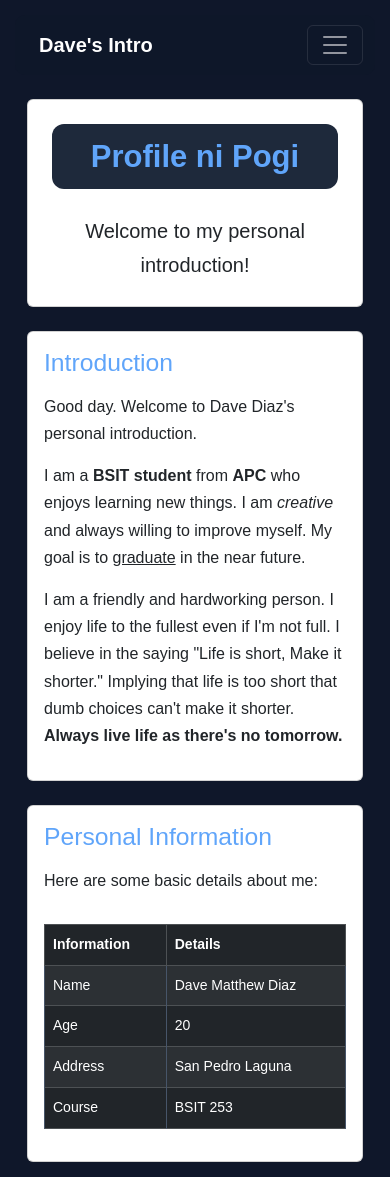
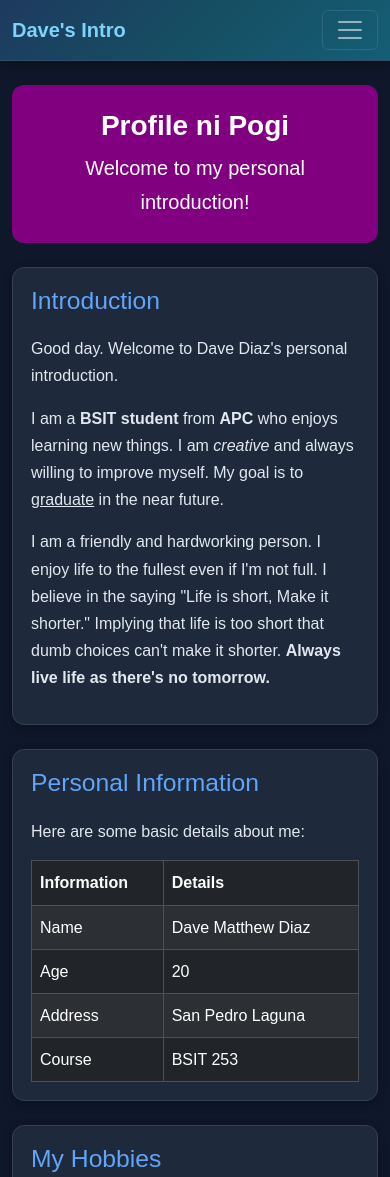
Before and after one commit to Crowlessss/WEBPROG-CS251_IT253-HTML-Lessons, a plain HTML site: page introduction/index.html in a window 390 px wide. Shown: the top 1177 px of the page. Drawn offline with nearby package versions, Linux system fonts and the light colour scheme.

Commit message:
Refactor CSS styles for improved layout and design

```diff
--- a/introduction/css/mystyle.css
+++ b/introduction/css/mystyle.css
@@ -1,13 +1,6 @@
-
-* {
-    margin: 0;
-    padding: 0;
-    box-sizing: border-box;
-}
-
 html {
     scroll-behavior: smooth;
-    scroll-padding-top: 110px;
+    scroll-padding-top: 90px;
 }
 
 body {
@@ -15,210 +8,123 @@ body {
     background-color: #0f172a;
     color: #e2e8f0;
     line-height: 1.7;
-    padding: 30px;
 }
 
-header {
+.custom-navbar {
     background: linear-gradient(135deg, #1e3a5f, #164e63, #155e75);
-    padding: 18px 30px;
-    border-radius: 12px;
-    display: flex;
-    justify-content: space-between;
-    align-items: center;
-    gap: 20px;
-    margin-bottom: 25px;
-    position: sticky;
-    top: 10px;
-    z-index: 100;
-    border: 1px solid #334e68;
+    border-bottom: 1px solid #334e68;
     box-shadow: 0 4px 12px rgba(0, 0, 0, 0.3);
 }
 
-header h2 {
-    color: #7dd3fc;
-    margin: 0;
+.navbar-brand {
+    color: #7dd3fc !important;
 }
 
-nav {
-    display: flex;
-    align-items: center;
-    justify-content: space-evenly;
-    flex-wrap: wrap;
-    gap: 8px;
-    background-color: rgba(15, 23, 42, 0.35);
-    border-radius: 10px;
-    flex: 1;
+.nav-link {
+    color: #e2e8f0 !important;
+    font-weight: bold;
+    transition: background-color 0.3s ease;
+    border-radius: 8px;
+    padding: 8px 15px !important;
 }
 
-nav a {
-    display: inline-block;
-    color: #e2e8f0;
-    text-decoration: none;
-    font-weight: bold;
-    margin: 0;
-    padding: 9px 16px;
-    border-radius: 8px;
-    transition: background-color 0.3s ease, color 0.3s ease;
+.nav-link:hover {
+    background-color: #0e7490;
+    color: white !important;
 }
 
-nav a:hover {
-    background-color: #0e7490;
+.profile-header {
+    background-color: purple;
+    color: white;
+    border: none;
+    border-radius: 12px;
+}
+
+.profile-header h1 {
     color: white;
 }
 
-h1 {
-    text-align: center;
+.custom-card {
     background-color: #1e293b;
-    color: #60a5fa;
-    padding: 14px;
+    color: #e2e8f0;
+    border: 1px solid #334155;
     border-radius: 12px;
-    margin-bottom: 25px;
-    font-size: 36px;
+    box-shadow: 0 3px 10px rgba(0, 0, 0, 0.3);
 }
 
-h2 {
+.section-title {
     color: #60a5fa;
-    margin-bottom: 15px;
+    margin-bottom: 20px;
 }
 
 h3 {
     color: #93c5fd;
-    margin: 20px 0 10px;
+    margin-bottom: 15px;
 }
 
 p {
     margin-bottom: 15px;
 }
 
-body > div {
-    background-color: #1e293b;
-    padding: 15px 25px 25px;
-    margin: 20px 0;
-    border-radius: 12px;
-    box-shadow: 0 3px 10px rgba(0, 0, 0, 0.3);
-}
-
-table {
-    width: 100%;
-    border: 1px solid #475569;
-    border-collapse: collapse;
-    background-color: #1e293b;
-    margin: 15px 0 25px;
-}
-
-th {
-    background-color: #334155;
-    color: #93c5fd;
-    padding: 14px;
-    text-align: left;
-}
-
-td {
-    padding: 12px 14px;
-    border: 1px solid #475569;
-    color: #e2e8f0;
-}
-
-tr:nth-child(even) {
-    background-color: #263449;
-}
-
 ul, ol {
     padding-left: 25px;
-    margin-bottom: 20px;
 }
 
 li {
     padding: 4px 0;
 }
 
-img {
-    width: 200px;
-    height: 200px;
+.table {
+    margin-bottom: 0;
+}
+
+.gallery-img {
+    width: 100%;
+    height: 220px;
     object-fit: cover;
     border-radius: 12px;
-    margin: 8px;
     box-shadow: 0 4px 8px rgba(0, 0, 0, 0.3);
     transition: transform 0.3s ease;
 }
 
-img:hover {
+.gallery-img:hover {
     transform: scale(1.05);
 }
 
-a {
-    display: inline-block;
-    color: #60a5fa;
-    text-decoration: none;
-    font-weight: bold;
-    margin: 5px 0;
+.btn-primary {
+    background-color: #0e7490;
+    border-color: #0e7490;
 }
 
-a:hover {
-    color: #bfdbfe;
-    text-decoration: underline;
+.btn-primary:hover {
+    background-color: #155e75;
+    border-color: #155e75;
 }
 
-hr {
-    border: none;
-    height: 2px;
-    background-color: #475569;
-    margin: 30px 0;
+.btn-info {
+    color: white;
 }
 
-body > h2:last-of-type {
-    text-align: center;
+.custom-footer {
     background-color: #1e293b;
+    border: 1px solid #334155;
     color: #60a5fa;
-    padding: 25px;
-    border-radius: 12px;
-    margin-top: 25px;
 }
 
-@media (max-width: 600px) {
-    body {
-        padding: 15px;
+.custom-footer h2 {
+    color: #60a5fa;
+}
+
+@media (max-width: 576px) {
+    .profile-header h1 {
+        font-size: 28px;
     }
 
-    header {
-        flex-direction: column;
-        padding: 18px;
-        gap: 15px;
+    .gallery-img {
+        height: 160px;
     }
 
-    header h2 {
-        text-align: center;
-    }
-
-    nav {
-        width: 100%;
-        gap: 5px;
-    }
-
-    nav a {
-        padding: 8px 12px;
-        font-size: 14px;
-    }
-
-    h1 {
-        font-size: 27px;
-    }
-
-    img {
-        width: 100%;
-        height: auto;
-        margin: 8px 0;
-    }
-
-    table {
-        font-size: 14px;
-    }
-
-    th, td {
-        padding: 9px;
-    }
-
-    body > div {
-        padding: 15px;
+    .custom-card .card-body {
+        padding: 18px;
     }
 }
```
